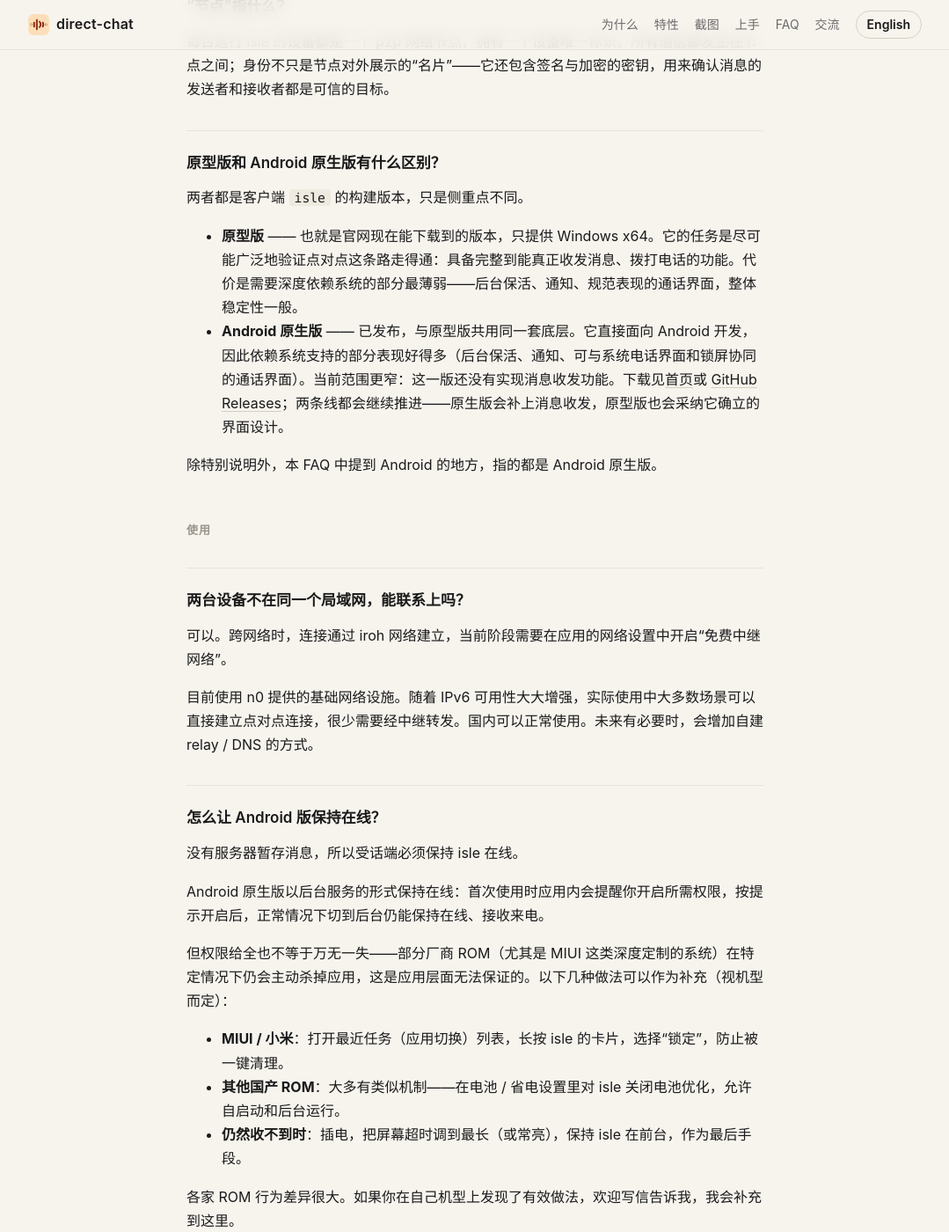
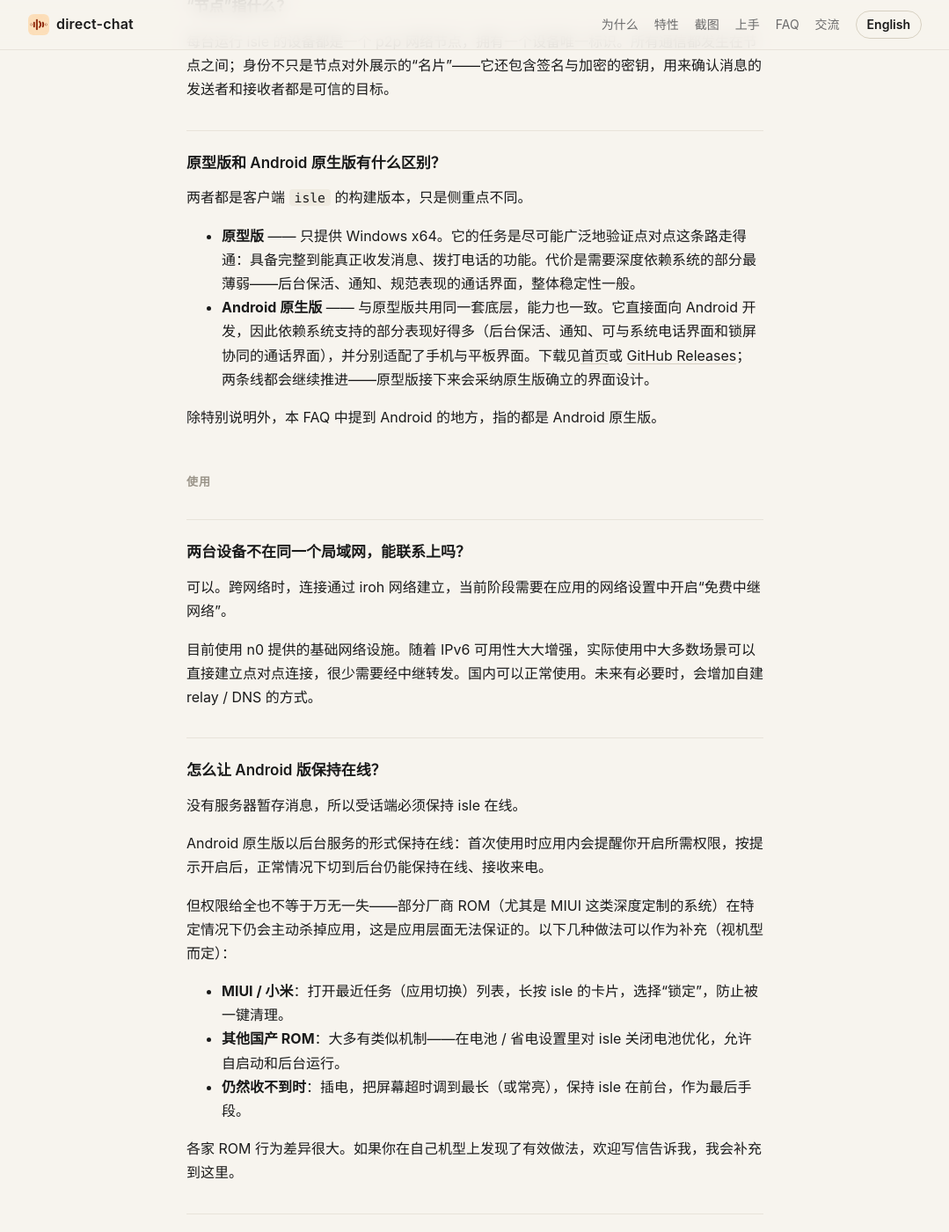
Before and after one commit to CliffHan/direct-chat-release, a Jekyll site: the page built from faq.md, in a window 1280 px wide and 1400 px high, scrolled down 1155 px. Shown: the whole window at 88% size, without its empty margins (100-1179 px from the left). Built offline with Jekyll 4.4.1, drawn with Linux system fonts in a browser that asks for light colours; some of the changed text lies outside the part shown.

Commit message:
Release isle 0.2.1 (native Android)
- Bump native_version to 0.2.1 and point download_android at the new
  native-v0.2.1 release asset
- Drop the "messaging not implemented" notes: the native build and the
  prototype now share one feature set, so they are described the same way
- Narrow the known gaps to file transfer and disconnect handling
- Chinese homepage: use the local 0.2.1 demo video; remove isle-demo-v1.mp4
- English homepage: embed the YouTube demo, with 16:9 styles for .demo iframe
- FAQ: note that encrypted backup/import makes migration possible on the
  native build, and that it is the prototype that cannot migrate

```diff
--- a/_config.yml
+++ b/_config.yml
@@ -9,14 +9,14 @@ markdown: kramdown
 
 # ── 发布信息 ────────────────────────────────────────────────────────────
 # 两条发布线各自独立编号：原生版（Android）与原型版（仅 Windows x64）
-native_version: "0.2.0"     # Android 原生版（当前主发布线）
+native_version: "0.2.1"     # Android 原生版（当前主发布线）
 proto_version: "0.1.2"      # 原型版（仅 Windows x64）
 
-# 安装包一律托管在 GitHub Releases，不进仓库（0.2.0 的 universal APK 有 120 MiB，
+# 安装包一律托管在 GitHub Releases，不进仓库（universal APK 已有 120 MiB 以上，
 # 超过 GitHub 单文件 100 MiB 上限）。升级版本时：先把新包传到 Releases，再改下面三项。
 releases_url: "https://github.com/CliffHan/direct-chat-release/releases"
 download_windows: "https://github.com/CliffHan/direct-chat-release/releases/download/proto-v0.1.2/isle_v0.1.2_efd980c_windows_x64.exe"
-download_android: "https://github.com/CliffHan/direct-chat-release/releases/download/native-v0.2.0/isle_v0.2.0_038d898_android_universal_free.apk"
+download_android: "https://github.com/CliffHan/direct-chat-release/releases/download/native-v0.2.1/isle_v0.2.1_7d16b8e_android_universal_free.apk"
 
 # 应用商店（已上架的写在这里，首页 Android 卡片会自动生成按钮；中英两版同步）
 # 新增一家商店 = 往列表里加一条，正文不用改。note_* 可省略（省略则不显示小字）。
--- a/faq.md
+++ b/faq.md
@@ -45,8 +45,8 @@ description: direct-chat / isle 常见问题：设备与身份、保持在线、
 
 两者都是客户端 <code>isle</code> 的构建版本，只是侧重点不同。
 
-- **原型版** —— 也就是官网现在能下载到的版本，只提供 Windows x64。它的任务是尽可能广泛地验证点对点这条路走得通：具备完整到能真正收发消息、拨打电话的功能。代价是需要深度依赖系统的部分最薄弱——后台保活、通知、规范表现的通话界面，整体稳定性一般。
-- **Android 原生版** —— 已发布，与原型版共用同一套底层。它直接面向 Android 开发，因此依赖系统支持的部分表现好得多（后台保活、通知、可与系统电话界面和锁屏协同的通话界面）。当前范围更窄：这一版还没有实现消息收发功能。下载见[首页]({{ '/' | relative_url }})或 [GitHub Releases]({{ site.releases_url }})；两条线都会继续推进——原生版会补上消息收发，原型版也会采纳它确立的界面设计。
+- **原型版** —— 只提供 Windows x64。它的任务是尽可能广泛地验证点对点这条路走得通：具备完整到能真正收发消息、拨打电话的功能。代价是需要深度依赖系统的部分最薄弱——后台保活、通知、规范表现的通话界面，整体稳定性一般。
+- **Android 原生版** —— 与原型版共用同一套底层，能力也一致。它直接面向 Android 开发，因此依赖系统支持的部分表现好得多（后台保活、通知、可与系统电话界面和锁屏协同的通话界面），并分别适配了手机与平板界面。下载见[首页]({{ '/' | relative_url }})或 [GitHub Releases]({{ site.releases_url }})；两条线都会继续推进——原型版接下来会采纳原生版确立的界面设计。
 
 除特别说明外，本 FAQ 中提到 Android 的地方，指的都是 Android 原生版。
 
@@ -74,7 +74,11 @@ Android 原生版以后台服务的形式保持在线：首次使用时应用内
 
 <h3 class="faq-q">换手机或重装后，数据能迁移吗？</h3>
 
-短时间内不能。协议尚未成熟，数据库 / 配置文件格式仍在变化，导入导出功能还没有实现（见首页[已知限制]({{ '/' | relative_url }}#limits)）。换机意味着从一台“新设备”重新开始。
+分情况。
+
+**Android 原生版**可以迁移：按上面说的重置流程，先在旧机导出加密备份，再在新机初始化时导入，地址簿、聊天记录和身份都能恢复。前提是记得住那个密码——它没有任何找回途径。
+
+**原型版**（Windows x64）没有导入导出功能。协议尚未成熟，数据库与配置文件格式仍在变化（见首页[已知限制]({{ '/' | relative_url }}#limits)），换机意味着从一台“新设备”重新开始；只能在换机前自行保留应用目录下的 `.db` 与 TOML 文件，并接受跨版本可能不兼容的风险。
 
 <h3 class="faq-q">版本升级后旧数据还能用吗？</h3>
 
--- a/styles.css
+++ b/styles.css
@@ -492,12 +492,19 @@ p {
 .demo {
   margin: 28px 0 0;
 }
-.demo video {
+.demo video,
+.demo iframe {
   display: block;
   width: 100%;
   border-radius: var(--radius-lg);
   border: 1px solid var(--border);
   background: #000;
+}
+
+/* YouTube 嵌入按 16:9 固定，避免 iframe 用到默认的 150px 高度 */
+.demo iframe {
+  aspect-ratio: 16 / 9;
+  height: auto;
 }
 .demo figcaption {
   margin-top: 10px;
```
Also changed, not shown: en/faq.md (+7 -3 lines), en/index.md (+14 -11 lines), index.md (+9 -10 lines), 2 other files.
